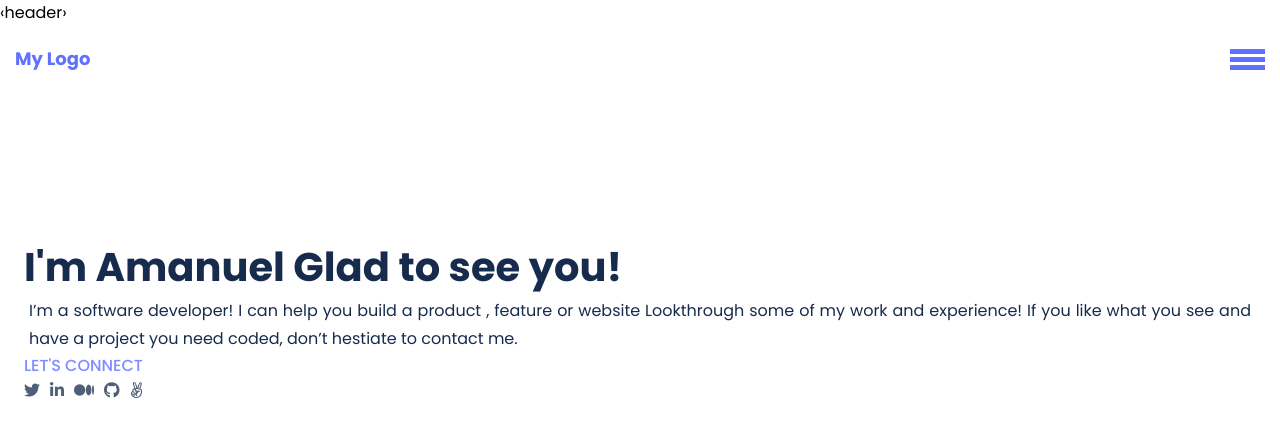
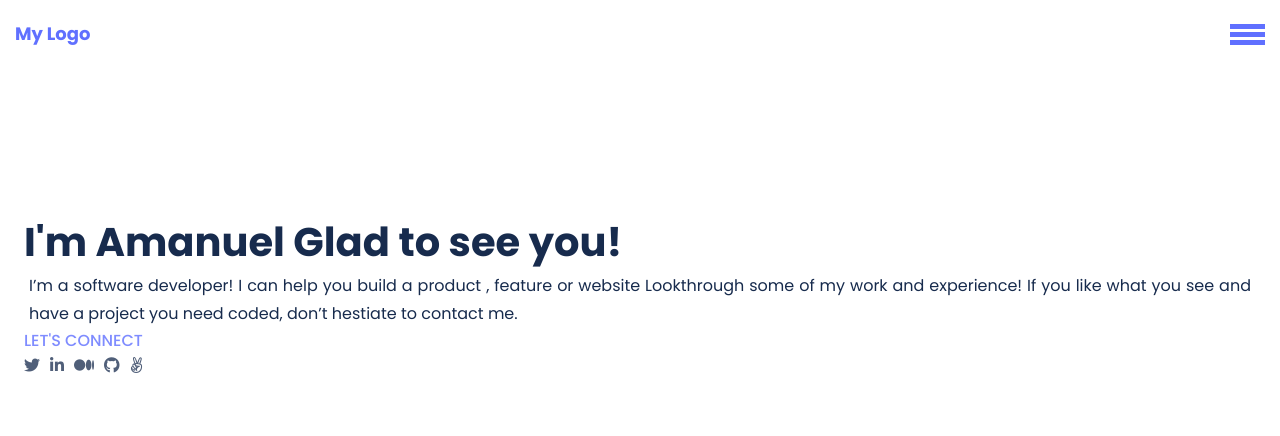
Before and after one commit to Emmanuel130/Portfolio, a website: page index.html in a window 1280 px wide. Drawn offline with Linux system fonts and the light colour scheme.

Commit message:
Update index.html

```diff
--- a/index.html
+++ b/index.html
@@ -17,8 +17,8 @@
 </head>
 
 <body>
-    ‹header›
-    <nav>
+    <header>
+     <nav>
         <div class="container0">
             <a href="#" class='logo'>My Logo</a>
             <a href="#" class="ham0">
@@ -27,7 +27,7 @@
                 <div class="ham"></div>
             </a>
         </div>
-    </nav>
+     </nav>
     </header>
     <header>
         <section>
```
